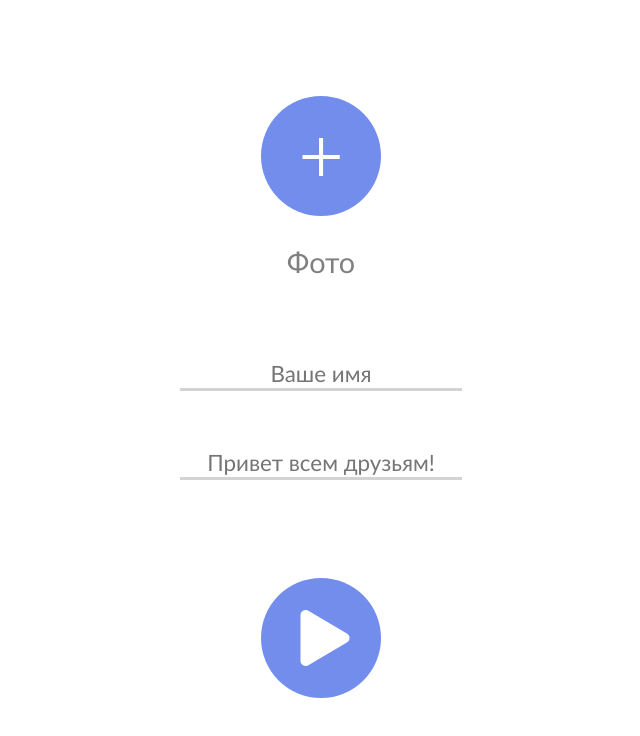
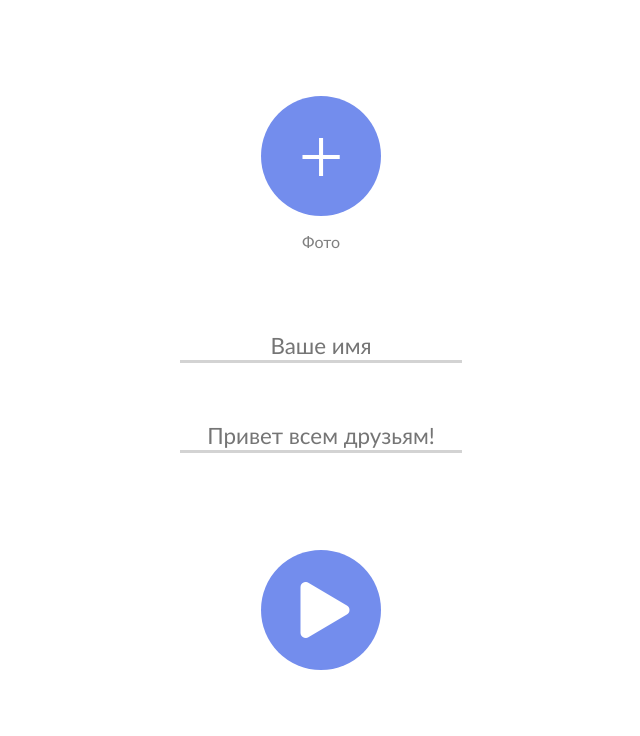
Before and after one commit to anzhelinagafurova/SABYgramm, a React (Create React App) app in the folder sabygramm/: page /edit in a window 1280 px wide. Shown: the top 736 px of the page, without its empty margins (319-959 px from the left). Built offline with nearby package versions, Linux system fonts and the light colour scheme.

Commit message:
style photo

```diff
--- a/sabygramm/src/components/pages/edit/edit.css
+++ b/sabygramm/src/components/pages/edit/edit.css
@@ -33,7 +33,7 @@
   font-family: Calibri;
   color: gray;
   margin-bottom:10vh;
-  font-size: 1.8em;
+  font-size: 1em;
 }
 
 .name-form {
--- a/sabygramm/src/components/pages/edit/edit.js
+++ b/sabygramm/src/components/pages/edit/edit.js
@@ -18,7 +18,6 @@ class Edit extends Component {
 
   setData = (e) => {
     e.preventDefault();
-
     this.props.setUserName(e.target[1].value);
     this.props.setWelcomeMessage(e.target[2].value)
   }
```
